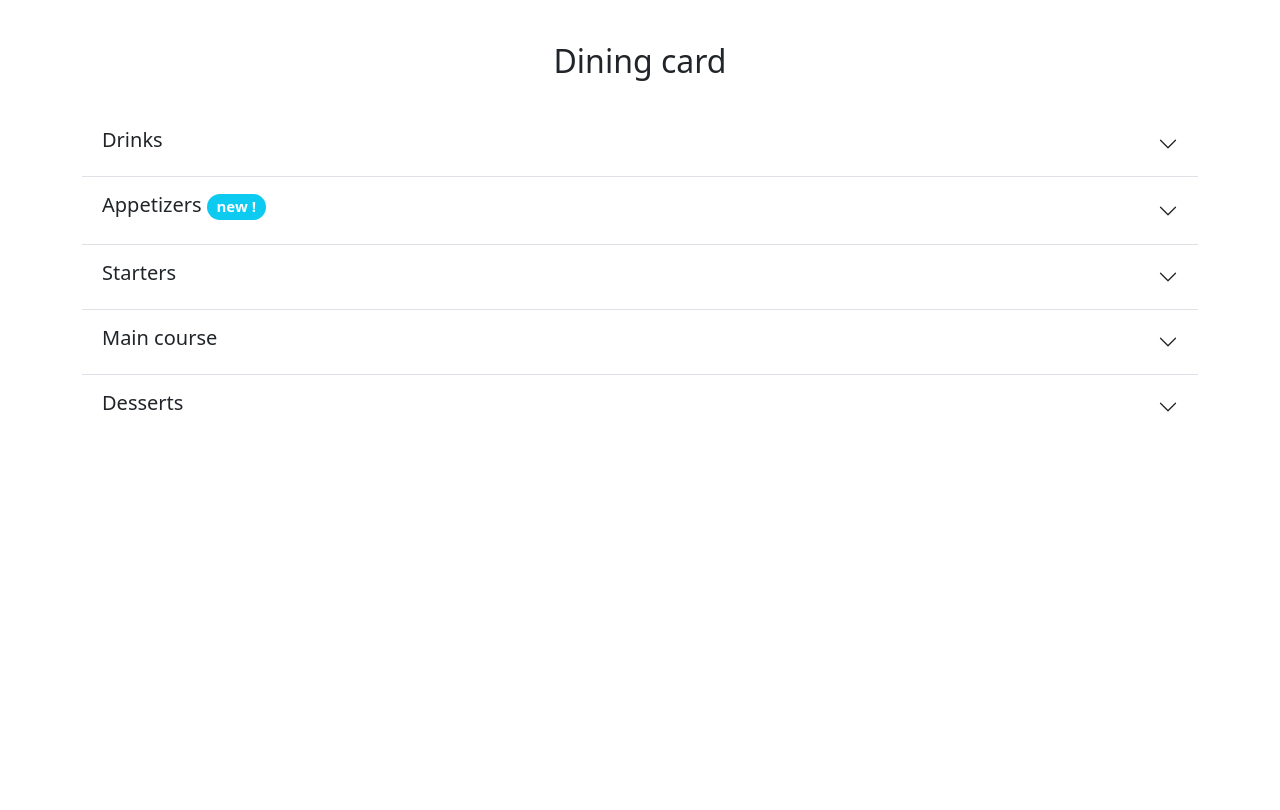
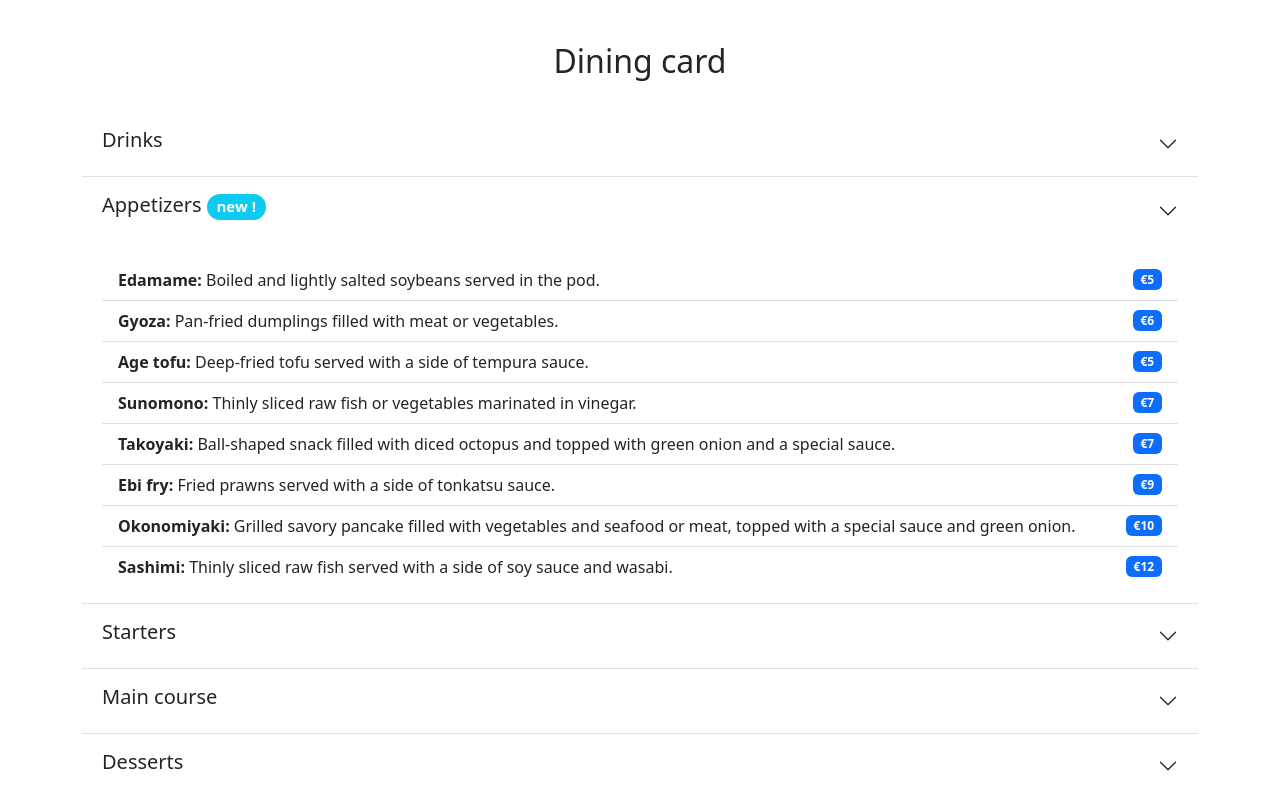
Before and after one commit to Buidlor/Sushi-Planet, a plain HTML site: page menu.html in a window 1280 px wide. Shown: the part 92-902 px from the top of the page. Before the commit the page ends 800 px from the top, so only its background shows below. Drawn offline with nearby package versions, Linux system fonts and the light colour scheme.

Commit message:
made the appetizer-menu open by default

```diff
--- a/menu.html
+++ b/menu.html
@@ -146,7 +146,7 @@
               <h5>Appetizers <span class="badge bg-info rounded-pill"> new ! </span> </h5>
             </button>
           </h2>
-          <div id="flush-collapseOne" class="accordion-collapse collapse" aria-labelledby="flush-headingOne"
+          <div id="flush-collapseOne" class="accordion-collapse show" aria-labelledby="flush-headingOne"
             data-bs-parent="#accordionFlushExample">
             <div class="accordion-body">
               <ul class="list-group list-group-flush">
```
